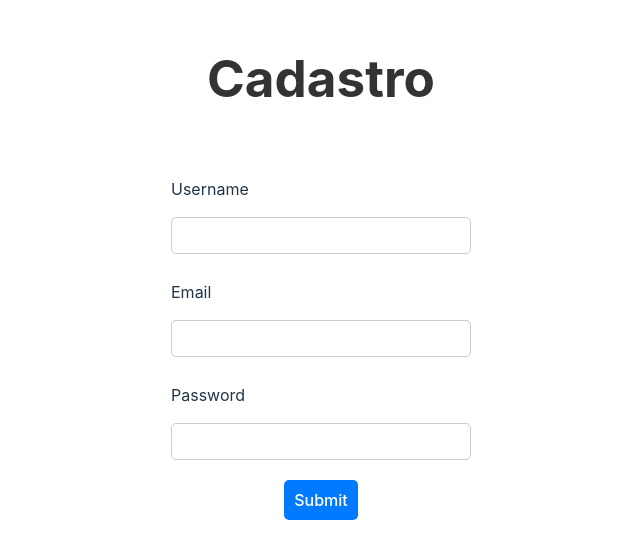
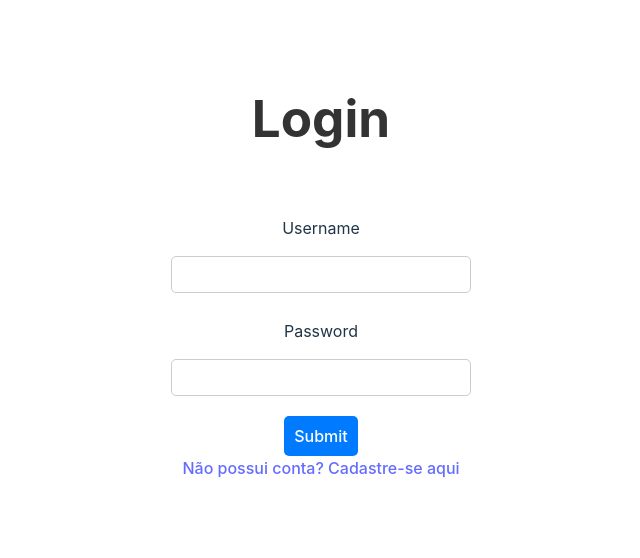
Before and after one commit to Tanakavitor/projeto-3-front-agnelo, a React (Vite) app in the folder notes-frontend/: page / in a window 1280 px wide. Shown: the part 132-690 px from the top of the page, without its empty margins (319-959 px from the left). Built offline with nearby package versions, Linux system fonts and the light colour scheme.

Commit message:
cadastro e login quase prontos

```diff
--- a/notes-frontend/components/Login/index.jsx
+++ b/notes-frontend/components/Login/index.jsx
@@ -1,3 +1,4 @@
+import { Link } from "react-router-dom";
 import { useState } from 'react';
 import axios from 'axios';
 import './style.css';
@@ -40,6 +41,9 @@ export default function Login() {
                 <div>
                     <button type="submit">Submit</button>
                 </div>
+                <div>
+                    <Link to={"cadastro"}>Não possui conta? Cadastre-se aqui</Link>
+                </div>
             </form>
         </div>
     )
--- a/notes-frontend/package.json
+++ b/notes-frontend/package.json
@@ -11,8 +11,10 @@
   },
   "dependencies": {
     "axios": "^1.6.8",
+    "node": "^20.13.0",
     "react": "^18.2.0",
-    "react-dom": "^18.2.0"
+    "react-dom": "^18.2.0",
+    "react-router-dom": "^6.23.0"
   },
   "devDependencies": {
     "@types/react": "^18.2.66",
--- a/notes-frontend/src/App.jsx
+++ b/notes-frontend/src/App.jsx
@@ -1,11 +1,9 @@
-import Note from "./components/Note";
-import Cadastro from "../components/Cadastro";
 import "./App.css";
-import "./Cadastro.css";
+import Login from "../components/Login";
 
 function App() {
   return (
-    <Cadastro />
+    <Login />
   );
 }
 
--- a/notes-frontend/src/main.jsx
+++ b/notes-frontend/src/main.jsx
@@ -1,12 +1,27 @@
 import React from 'react'
 import ReactDOM from 'react-dom/client'
+import {
+  createBrowserRouter,
+  RouterProvider,
+} from "react-router-dom";
 import './index.css'
-import Login from '../components/Login'
 import Cadastro from '../components/Cadastro'
+import App from './App'
+
+const router = createBrowserRouter([
+  {
+    path: "/",
+    element: <App />,
+  },
+  {
+    path: "Cadastro",
+    element: <Cadastro />,
+  },
+]);
 
 
 ReactDOM.createRoot(document.getElementById('root')).render(
   <React.StrictMode>
-    <Cadastro />
+    <RouterProvider router={router} />
   </React.StrictMode>,
 )
```
Also changed, not shown: 1 other file (tests, documents, lock files or other folders).
